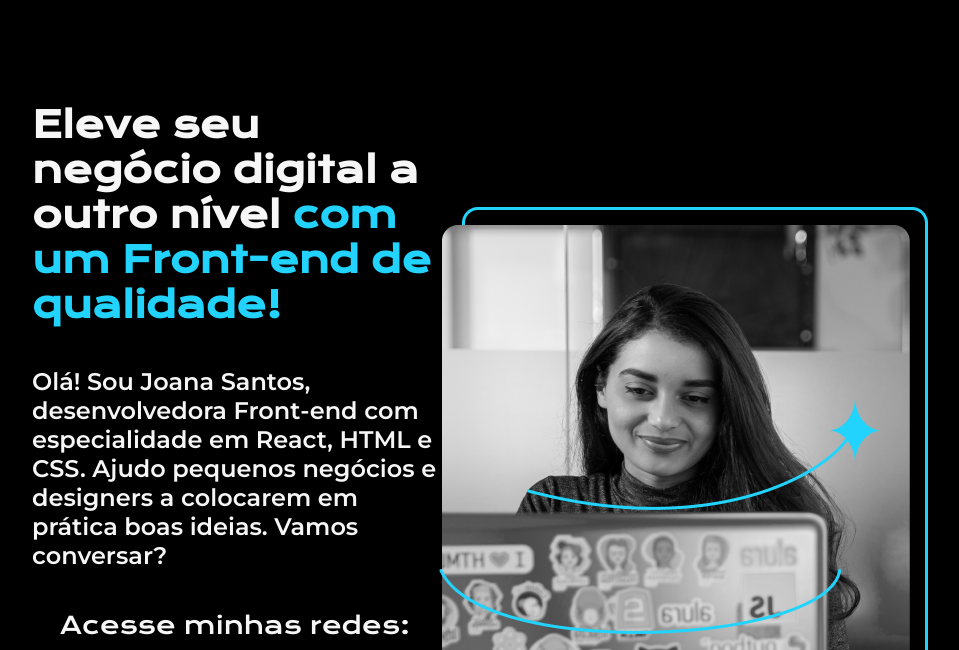
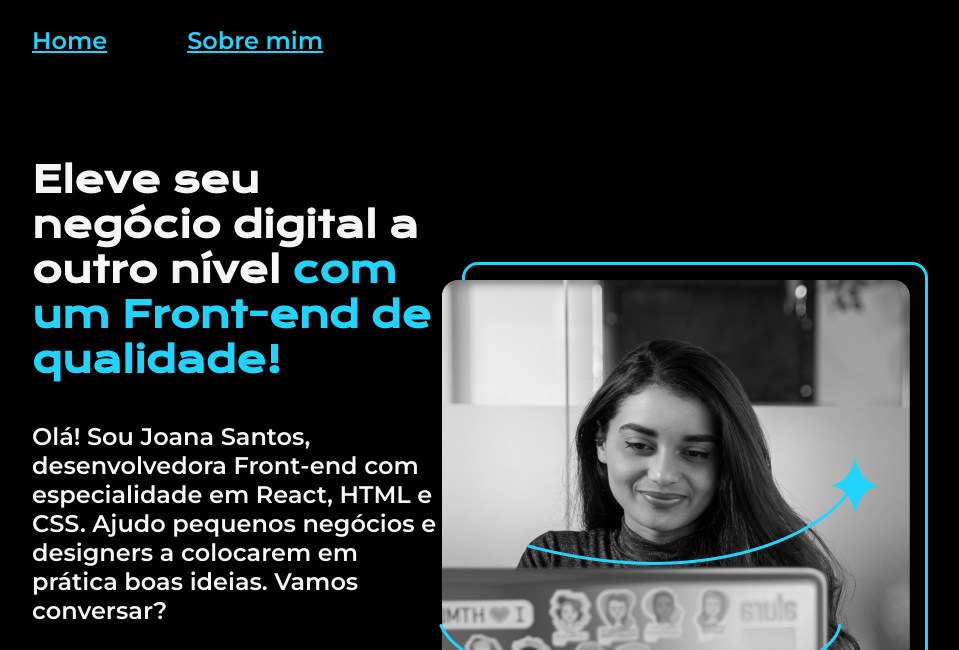
Before and after one commit to Binatriz/estudo-classes-posicionamento, a plain HTML site: page index.html in a window 1280 px wide. Shown: the top 650 px of the page, without its empty margins (160-1119 px from the left). Drawn offline with nearby package versions, Linux system fonts and the light colour scheme.

Commit message:
adicionado pasta styles

```diff
--- a/index.html
+++ b/index.html
@@ -6,11 +6,16 @@
     <meta http-equiv="X-UA-Compatible" content="IE=edge">
     <meta name="viewport" content="width=device-width, initial-scale=1.0">
     <title>Portifolio</title>
-    <link rel="stylesheet" href="style.css">
+    <link rel="stylesheet" href="./styles/style.css">
 </head>
 
 <body>
-    <header></header>
+    <header class="cabecalho">
+        <nav class="cabecalho__menu">
+            <a class="cabecalho__menu__link" href="">Home</a>
+            <a class="cabecalho__menu__link" href="">Sobre mim</a>
+        </nav>
+    </header>
     <main class="apresentacao">
         <section class="apresentacao__conteudo">
             <h1 class="apresentacao__conteudo__titulo">Eleve seu negócio digital a outro nível
@@ -24,7 +29,8 @@
                 conversar?</p>
             <div class="apresentacao__links">
                 <h2 class="apresentacao__links__subtitulo">Acesse minhas redes:</h2>
-                <a class="apresentacao__links__link" href="https://br.linkedin.com/in/beatriz-cerqueira1?trk=public_post_feed-actor-name">
+                <a class="apresentacao__links__link"
+                    href="https://br.linkedin.com/in/beatriz-cerqueira1?trk=public_post_feed-actor-name">
                     <img src="./assets/linkedin.png" alt="">
                     LinkedIn
                 </a>
--- a/style.css
+++ b/styles/style.css
@@ -11,7 +11,19 @@ body {
     color: #F6F6F6;
 }
 
-.titulo-destaque {
+.cabecalho{
+    padding: 2% 0 0 15%;
+}
+
+.cabecalho__menu{
+    display: flex;
+    gap: 80px;
+}
+
+.cabecalho__menu__link{
+    font-family: 'Montserrat', sans-serif;
+    font-size: 24px;
+    font-weight: 600;
     color: #22D4FD;
 }
 
@@ -34,6 +46,10 @@ body {
     font-family: "Krona One", sans-serif;
 }
 
+.titulo-destaque {
+    color: #22D4FD;
+}
+
 .apresentacao__conteudo__texto {
     font-size: 24px;
     font-family: 'Montserrat', sans-serif;
@@ -47,13 +63,13 @@ body {
     gap: 32px;
 }
 
-.apresentacao__links__subtitulo{
+.apresentacao__links__subtitulo {
     font-family: 'Krona One', sans-serif;
     font-weight: 400;
     font-size: 24px;
 }
 
-.apresentacao__links__link{
+.apresentacao__links__link {
     display: flex;
     justify-content: center;
     gap: 16px;
@@ -69,11 +85,11 @@ body {
     border: 2px solid #22D4FD;
 }
 
-.apresentacao__links__link:hover{
+.apresentacao__links__link:hover {
     background-color: #272727;
 }
 
-.rodape{
+.rodape {
     padding: 24px;
     color: #000000;
     background-color: #22D4FD;
```
